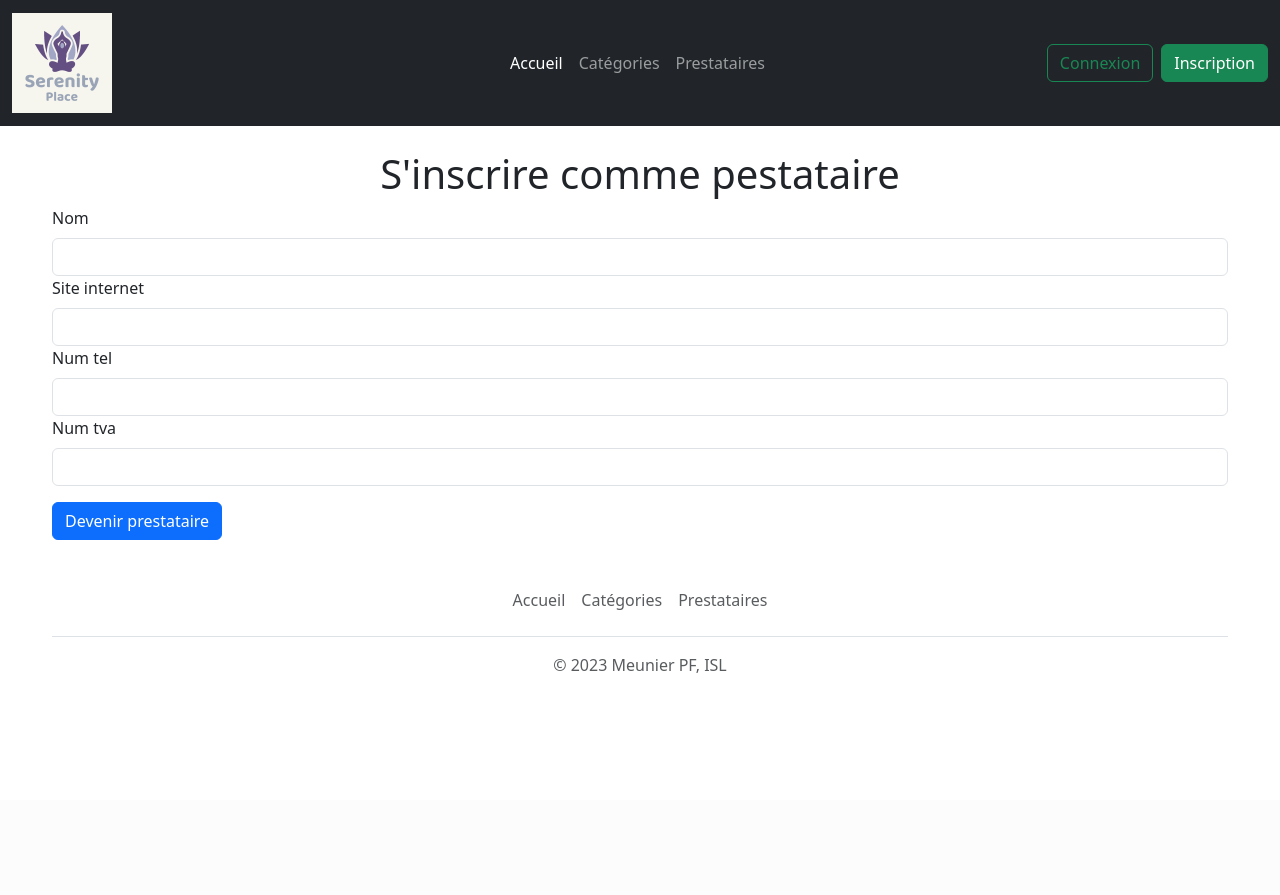
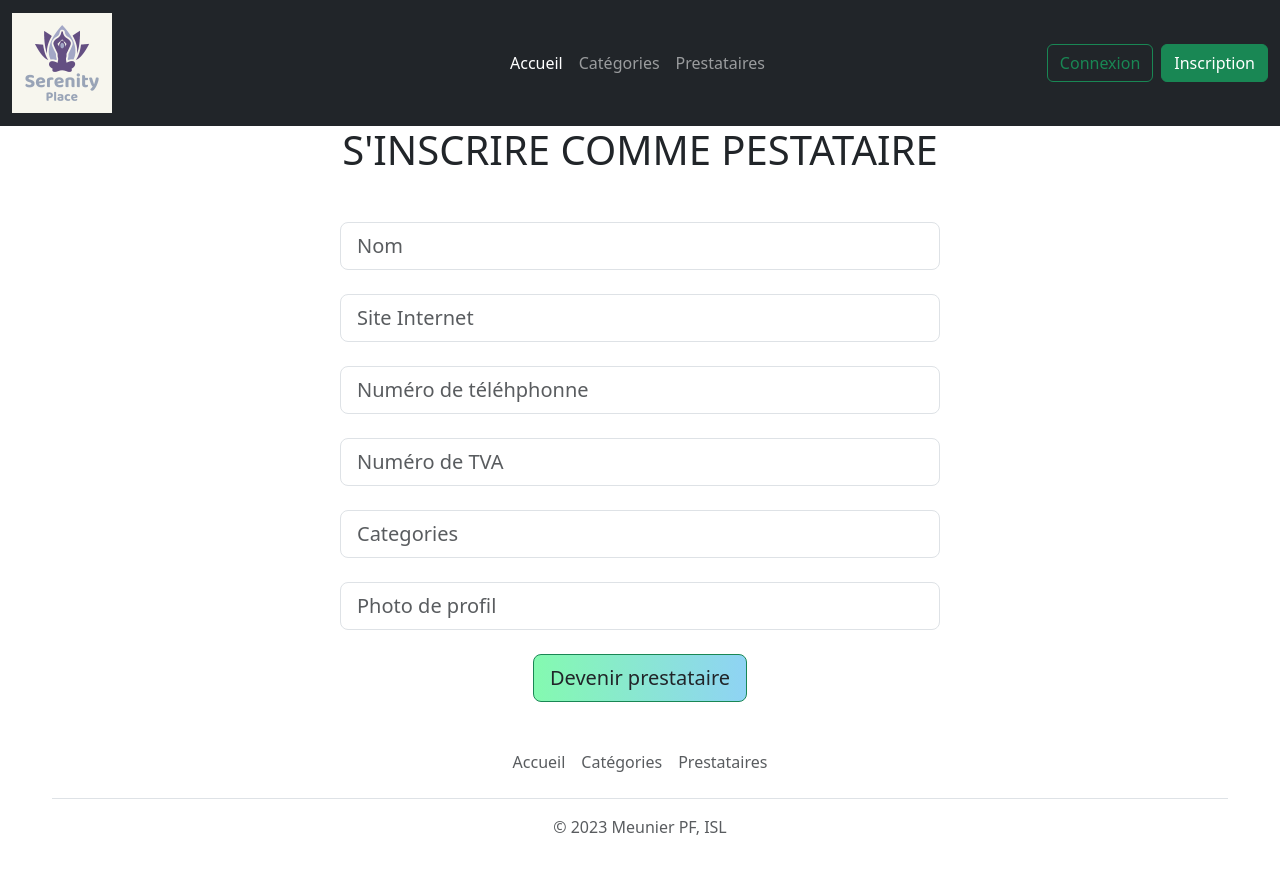
Before and after one commit to MeunierPierre-Francois/AppBienEtre, a Symfony app: template templates/prestataire/inscription.html.twig in a window 1280 px wide. Before the commit the page ends 673 px from the top, so only its background shows below. Run offline with Twig, Linux system fonts and the light colour scheme; the template is opened without the code that fills it, so the values that code supplies are empty; form fields are guessed from the names that the template uses; some libraries are stand-ins or nearby versions.

Commit message:
Ajout contrainte password + modif form presta

```diff
--- a/src/Controller/PrestataireController.php
+++ b/src/Controller/PrestataireController.php
@@ -11,7 +11,6 @@ use App\Entity\Utilisateur;
 use App\Service\PictureService;
 use App\Form\PrestataireFormType;
 use App\Form\PrestataireSearchType;
-use App\Service\PrestataireService;
 use Doctrine\ORM\EntityManagerInterface;
 use Symfony\Component\HttpFoundation\Response;
 use Symfony\Component\Routing\Annotation\Route;
--- a/src/Controller/RegistrationController.php
+++ b/src/Controller/RegistrationController.php
@@ -172,14 +172,14 @@ class RegistrationController extends AbstractController
         } catch (VerifyEmailExceptionInterface $exception) {
             $this->addFlash('verify_email_error', $translator->trans($exception->getReason(), [], 'VerifyEmailBundle'));
 
-            return $this->redirectToRoute('app_inscription');
+            return $this->redirectToRoute('app_home');
         }
 
-        $userAuthenticator->authenticateUser(
+        /* $userAuthenticator->authenticateUser(
             $user,
             $authenticator,
             $request
-        );
+        );*/
 
 
         $this->addFlash('succes', 'Votre Email a bien été vérifiée');
--- a/src/Security/UtilisateurAuthenticator.php
+++ b/src/Security/UtilisateurAuthenticator.php
@@ -38,12 +38,7 @@ class UtilisateurAuthenticator extends AbstractLoginFormAuthenticator
         // Récupérer l'utilisateur
         $utilisateur = $this->utilisateurRepository->findOneByEmail($email);
 
-        // Vérifier si l'utilisateur est banni
 
-        /*if ($utilisateur && $utilisateur->isBanned()) {
-
-            throw new AuthenticationException("Votre compte a été banni.");
-        }*/
 
         if ($utilisateur && $utilisateur->isVerified()) {
 
--- a/templates/prestataire/inscription.html.twig
+++ b/templates/prestataire/inscription.html.twig
@@ -1,26 +1,37 @@
 {% extends 'base.html.twig' %}
+{% block stylesheets %}
+	<link rel="stylesheet" href="{{ asset('styles/register_form.css') }}">
+{% endblock %}
 
 {% block body %}
-	<div class="container mt-4">
-		<h1 class="text-center">S'inscrire comme pestataire</h1>
+	<div class=" mx-auto" style="max-width: 600px;">
+		<div class="card-header bg-white text-center">
+			<h1 class="text-uppercase text-center mb-5">S'inscrire comme pestataire</h1>
+		</div>
 		{{ form_start(form) }}
-		<div class="form-group">
-			{{form_label(form.nom)}}
-			{{ form_widget(form.nom, {'attr': {'class': 'form-control'}}) }}
+		<div class="form-outline mb-4">
+			{{ form_widget(form.nom, {'attr': {'class': 'form-control form-control-lg', 'placeholder': 'Nom'}}) }}
 		</div>
-		<div class="form-group">
-			{{form_label(form.site_internet)}}
-			{{ form_widget(form.site_internet, {'attr': {'class': 'form-control'}}) }}
+		<div class="form-outline mb-4">
+
+			{{ form_widget(form.site_internet, {'attr': {'class': 'form-control form-control-lg', 'placeholder': 'Site Internet'}}) }}
 		</div>
-		<div class="form-group">
-			{{form_label(form.num_tel)}}
-			{{ form_widget(form.num_tel, {'attr': {'class': 'form-control'}}) }}
+		<div class="form-outline mb-4">
+
+			{{ form_widget(form.num_tel, {'attr': {'class': 'form-control form-control-lg', 'placeholder': 'Numéro de téléhphonne'}}) }}
 		</div>
-		<div class="form-group">
-			{{form_label(form.num_tva)}}
-			{{ form_widget(form.num_tva, {'attr': {'class': 'form-control'}}) }}
+		<div class="form-outline mb-4">
+			{{ form_widget(form.num_tva, {'attr': {'class': 'form-control form-control-lg', 'placeholder': 'Numéro de TVA'}}) }}
 		</div>
-		<button type="submit" class="btn btn-primary mt-3">Devenir prestataire</button>
+		<div class="form-outline mb-4">
+			{{ form_widget(form.categories, {'attr': {'class': 'form-control form-control-lg', 'placeholder': 'Categories'}}) }}
+		</div>
+		<div class="form-outline mb-4">
+			{{ form_widget(form.images, {'attr': {'class': 'form-control form-control-lg', 'placeholder': 'Photo de profil'}}) }}
+		</div>
+		<div class="d-flex justify-content-center">
+			<button type="submit" class="btn btn-success btn-block btn-lg gradient-custom-4 text-body">Devenir prestataire</button>
+		</div>
 		{{ form_end(form) }}
 	</div>
 {% endblock %}
--- a/templates/registration/register.html.twig
+++ b/templates/registration/register.html.twig
@@ -27,7 +27,8 @@
 									{{ form_widget(registrationForm.email, { 'attr': {'class': 'form-control form-control-lg', 'placeholder': 'Email'}})}}
 								</div>
 								<div class="form-outline mb-4">
-									{{ form_widget(registrationForm.plainPassword, { 'attr': {'class': 'form-control form-control-lg', 'placeholder': 'Mot de passe'}})}}
+									{{ form_widget(registrationForm.plainPassword, { 'attr': {'class': form_errors(registrationForm.plainPassword) ?'form-control form-control-lg is-invalid' : 'form-control form-control-lg', 'placeholder': 'Mot de passe'}})}}
+									{{ form_errors(registrationForm.plainPassword) }}
 								</div>
 								<div class="form-outline mb-4">
 									{{ form_widget(registrationForm.adresse_rue, {'attr': {'class': 'form-control form-control-lg', 'placeholder': 'Adresse rue'}}) }}
```
Also changed, not shown: src/Controller/SecurityController.php (+5 -3 lines), src/Form/RegistrationFormType.php (+18 -12 lines).
